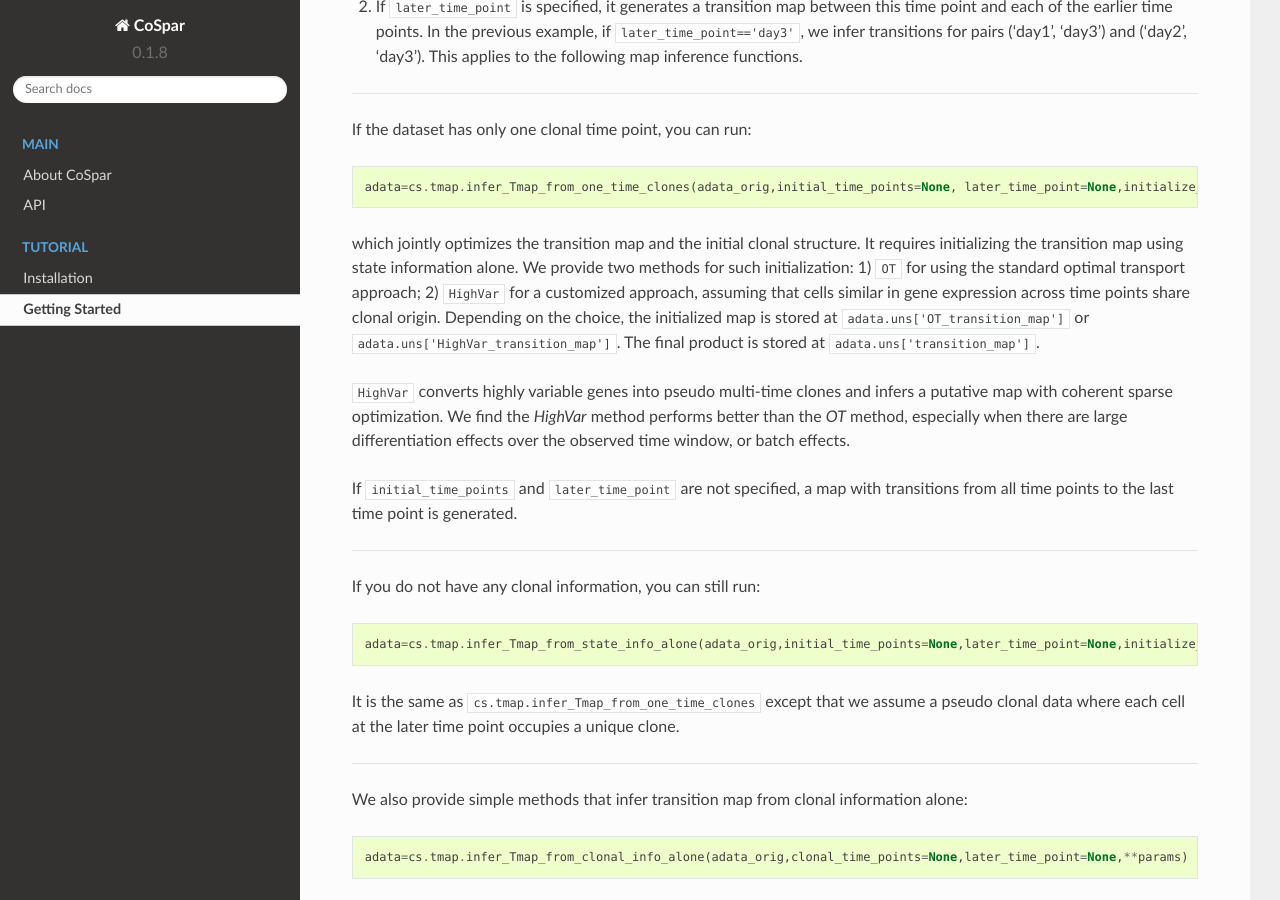
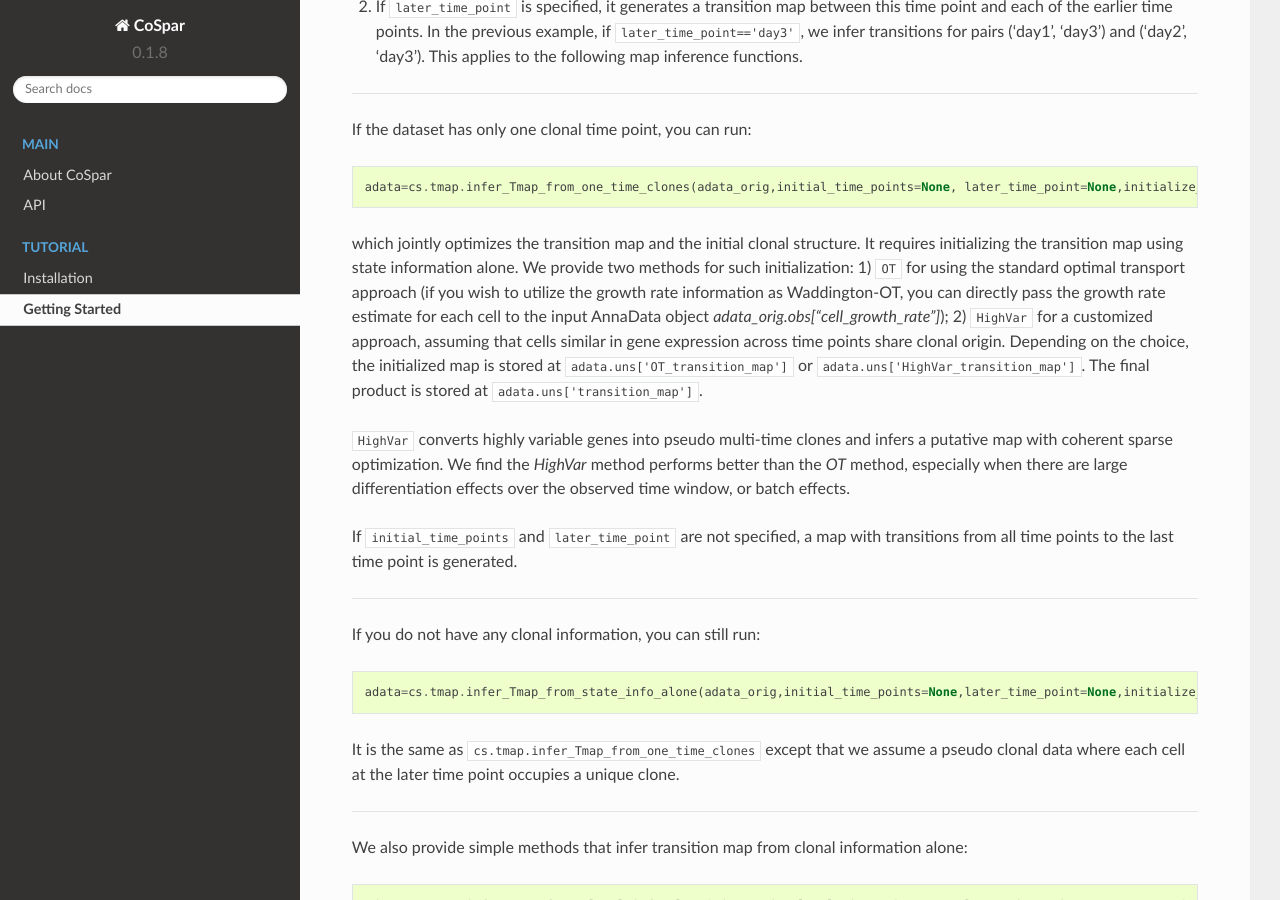
Before and after one commit to AllonKleinLab/cospar, a Sphinx documentation site: the page built from docs/source/getting_started.rst, in a window 1280 px wide and 900 px high, scrolled down 2958 px. Built offline with Sphinx 7.4.7 and the Read the Docs theme 2.0.0, drawn with Linux system fonts in a browser that asks for light colours; pages that are not in the unit, such as notebooks, are missing from menus.

Commit message:
Update docs for using growth rate with OT

```diff
--- a/docs/source/getting_started.rst
+++ b/docs/source/getting_started.rst
@@ -99,7 +99,7 @@ If the dataset has only one clonal time point, you can run::
 
     adata=cs.tmap.infer_Tmap_from_one_time_clones(adata_orig,initial_time_points=None, later_time_point=None,initialize_method='OT',**params)
 
-which jointly optimizes the transition map and the initial clonal structure. It requires initializing the transition map using state information alone. We provide two methods for such initialization: 1) ``OT`` for using the standard optimal transport approach; 2) ``HighVar`` for a customized approach, assuming that cells similar in gene expression across time points share clonal origin. Depending on the choice,  the initialized map is stored at ``adata.uns['OT_transition_map']`` or  ``adata.uns['HighVar_transition_map']``. The final product is stored at ``adata.uns['transition_map']``.
+which jointly optimizes the transition map and the initial clonal structure. It requires initializing the transition map using state information alone. We provide two methods for such initialization: 1) ``OT`` for using the standard optimal transport approach (if you wish to utilize the growth rate information as Waddington-OT, you can directly pass the growth rate estimate for each cell to the input AnnaData object `adata_orig.obs["cell_growth_rate"]`); 2) ``HighVar`` for a customized approach, assuming that cells similar in gene expression across time points share clonal origin. Depending on the choice,  the initialized map is stored at ``adata.uns['OT_transition_map']`` or  ``adata.uns['HighVar_transition_map']``. The final product is stored at ``adata.uns['transition_map']``.
 
 ``HighVar`` converts highly variable genes into pseudo multi-time clones and infers a putative map with coherent sparse optimization. We find the `HighVar` method performs better than the `OT` method, especially when there are large differentiation effects over the observed time window, or batch effects.
 
```
